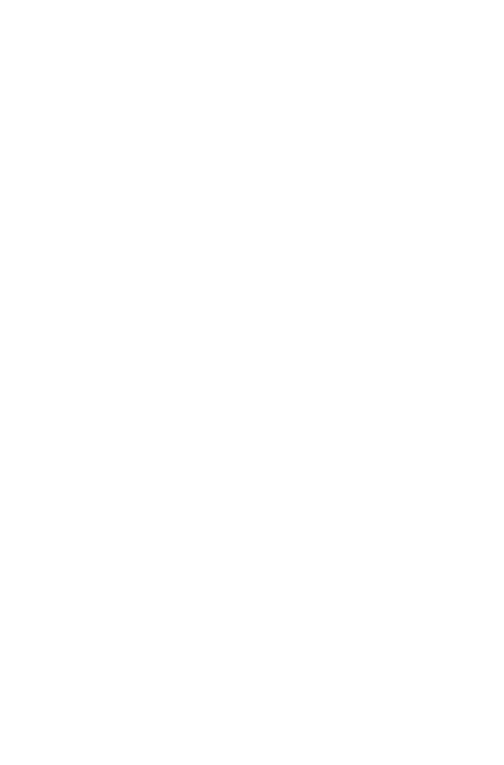
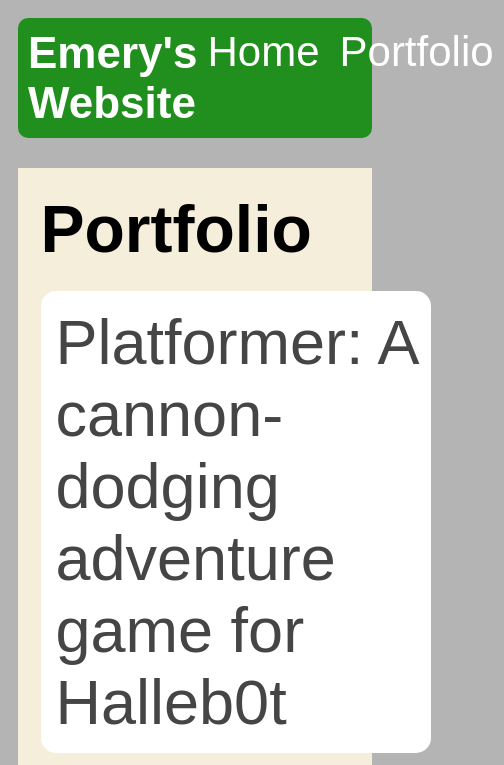
Before and after one commit to ESmi01/esmi01.github.io, a plain HTML site: page portfolio.html in a window 390 px wide. Shown: the top 765 px of the page, 504 px wide, since content can reach past the window. Drawn offline with Linux system fonts and the light colour scheme.

Commit message:
add portfolio page to website

```diff
--- a/portfolio.html
+++ b/portfolio.html
@@ -0,0 +1,38 @@
+<!DOCTYPE html>
+<html>
+    <head>
+        <title>My Website</title>
+        <link rel="stylesheet" href="style.css" />
+    </head>
+    <body>
+        <div id="all-contents">
+            <nav>
+                <h1>Emery's Website</h1>
+                <ul id="nav-ul">
+                    <li class="nav-li">
+                        <a href="index.html">Home</a>
+                    </li>
+                    <li class="nav-li">
+                        <a href="portfolio.html">Portfolio</a>
+                    </li>
+                </ul>
+            </nav>
+            <main>
+                <div class="content">
+                    <h1>Portfolio</h1>
+                    <ul id="portfolio">
+                        <li>
+                            <a href="fsd-projects/platformer/">Platformer: A cannon-dodging adventure game for Halleb0t</a>
+                        </li>
+                        <li>
+                            <a href="fsd-projects/bouncing-box/">Bouncing Box: A fun introduction to web game development</a>
+                        </li>
+                        <li>
+                            <a href="fsd-projects/circularity/">Circulatiry: A poetic motion experiment wiht circles</a>
+                        </li>
+                    </ul>
+                </div>
+            </main>
+        </div>
+    </body>
+</html>
--- a/style.css
+++ b/style.css
@@ -88,3 +88,79 @@ body {
  h2, h3 {
     margin: 0px;
  }
+
+ /* Portfolio styles */
+ .content h1 {
+    color: black;
+ }
+
+ #portfolio {
+    list-style-type: none;
+    padding-left: 0px;
+ }
+
+ #portfolio li {
+    background: #fff;
+    padding: 10px;
+    border-radius: 10px;
+    margin-bottom: 10px;
+ }
+
+ #portfolio li:hover {
+    background: #eee;
+ }
+
+ #portfolio a {
+    text-decoration: none;
+    color: #454545;
+ }
+
+ /* responsive web design */
+@media screen and (min-width: 120px) and (max-width: 1080px) {
+    main {
+      height: 100ch;
+      zoom: 1.5;
+      display: grid;
+    }
+
+    h1 {
+      font-size: 44px;
+    }
+
+    h2 {
+      font-size: 42px;
+    }
+
+    h3 {
+      font-size: 36px;
+    }
+
+    #all-contents {
+      height: 100ch;
+      margin: none;
+    }
+
+    a {
+      font-size: 42px;
+    }
+
+    .sidebar {
+      margin-right: 0px;
+      justify-content: center;
+      align-items: center;
+    }
+
+    .sidebar-img {
+      width: 100%;
+    }
+
+    p,
+    li {
+      font-size: 24px;
+    }
+
+    .content {
+      align-content: center;
+      justify-content: center;
+    }
+  }
```
Also changed, not shown: index.html (+0 -2 lines).
